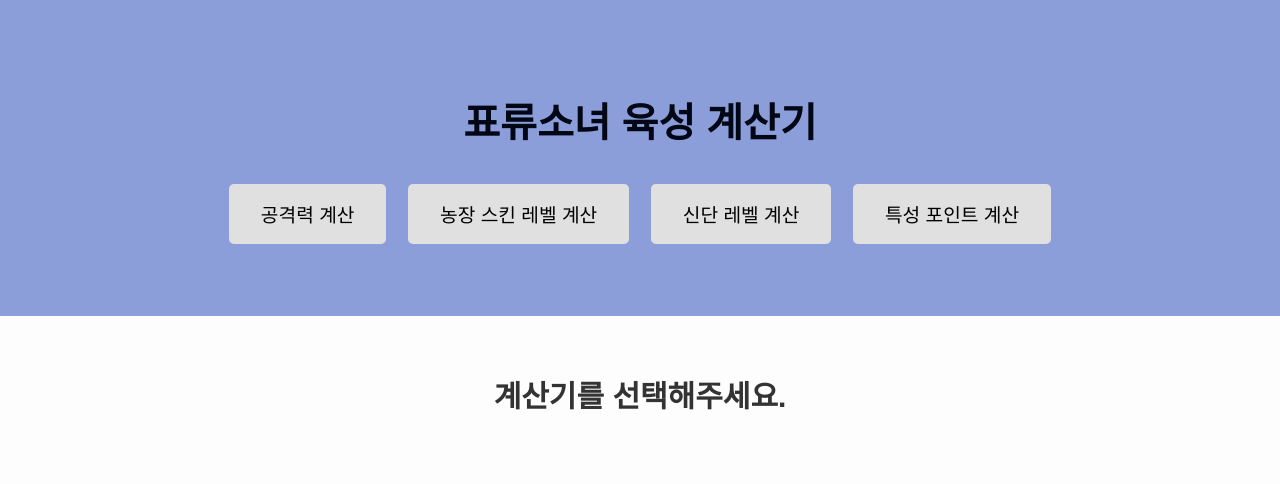
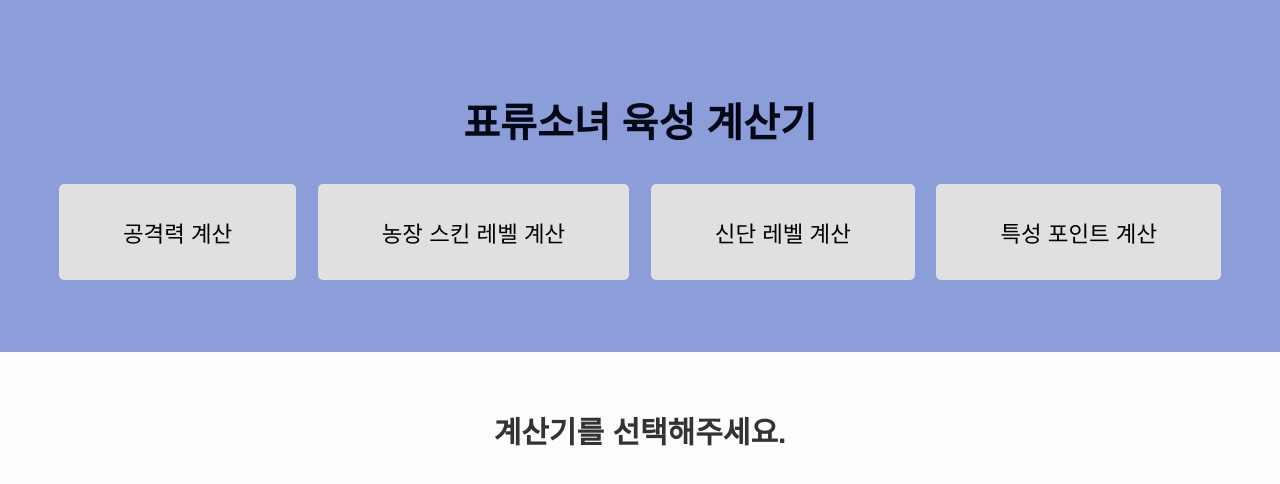
Before and after one commit to Jungcarrot/Jungcarrot.github.io, a plain HTML site: page index.html in a window 1280 px wide. Drawn offline with Linux system fonts and the light colour scheme.

Commit message:
Update style.css

```diff
--- a/style.css
+++ b/style.css
@@ -28,8 +28,8 @@ nav {
 
 nav button {
   margin: 0.5rem;
-  padding: 1rem 2rem;
-  font-size: 1.2rem;
+  padding: 2rem 4rem;
+  font-size: 1.4rem;
   cursor: pointer;
   border: none;
   background-color: #e0e0e0;
```
